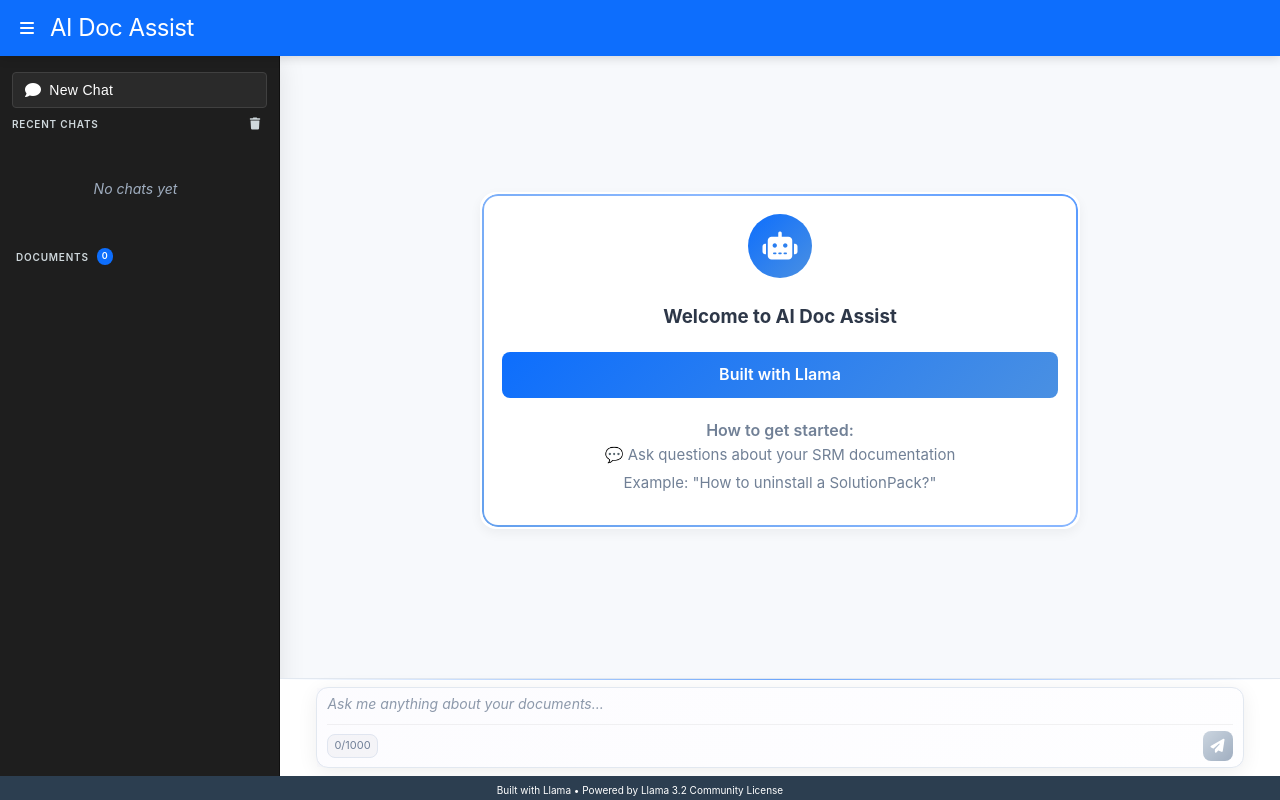
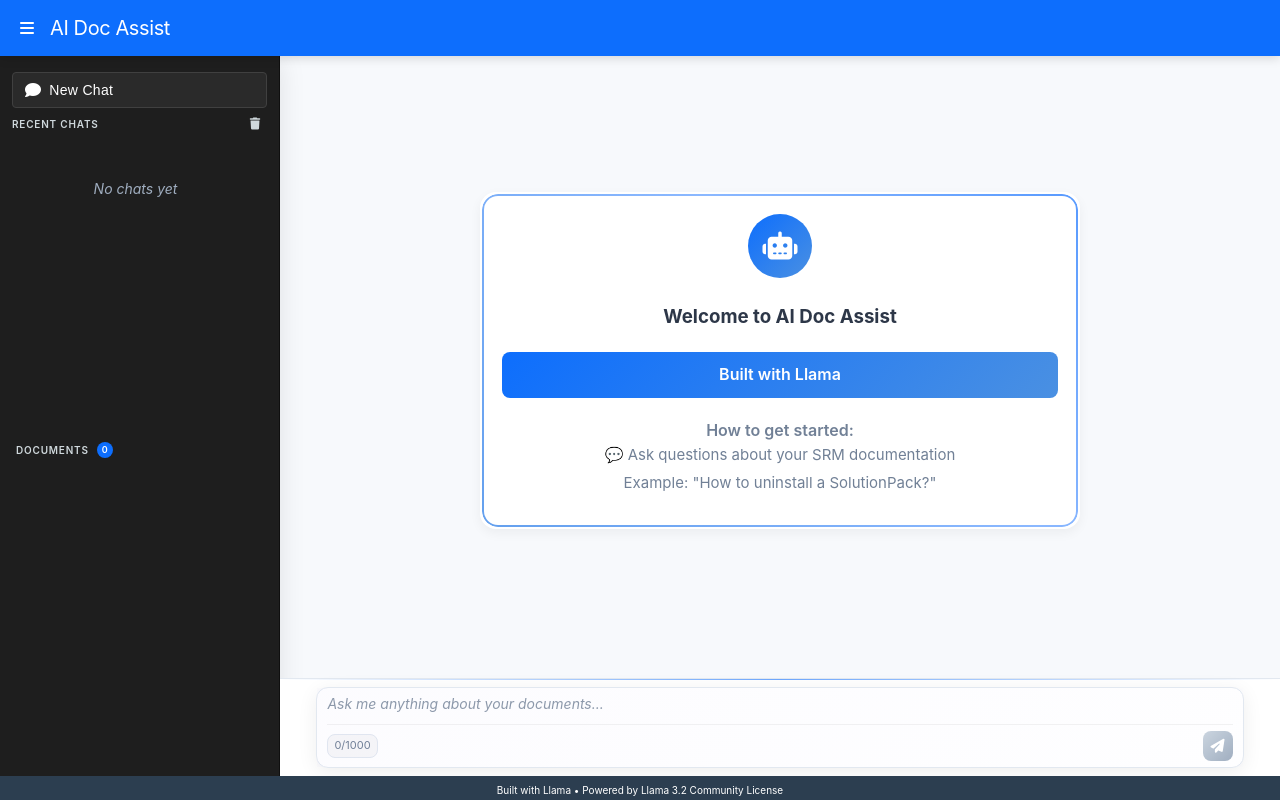
Before and after one commit to Venkatesh-108/SRM_RAG_FINAL, a FastAPI app: page / in a window 1280 px wide. Run offline with FastAPI, Linux system fonts and the light colour scheme; data that the repository does not hold is empty; some libraries are stand-ins or nearby versions.

Commit message:
Refactor CSS styles for sidebar and typography adjustments
- Decreased font size for the topbar brand name for improved hierarchy.
- Enhanced sidebar layout to allow the last section to expand and fill remaining space.
- Updated documents section to take remaining height and adjusted overflow properties for better content display.
- Standardized chat and document list styles for consistent spacing and layout.

```diff
--- a/templates/static/css/style.css
+++ b/templates/static/css/style.css
@@ -94,7 +94,7 @@
 }
 
 .topbar .brand .brand-name {
-    font-size: 24px;
+    font-size: 20px;
     font-weight: 400;
     letter-spacing: -0.02em;
     font-family: -apple-system, BlinkMacSystemFont, 'Segoe UI', 'Roboto', 'Oxygen', 'Ubuntu', 'Cantarell', 'Fira Sans', 'Droid Sans', 'Helvetica Neue', sans-serif;
@@ -385,6 +385,14 @@
     margin-bottom: 4px;
 }
 
+/* Make the last section (documents) expand to fill remaining space */
+.sidebar-section:last-child {
+    flex: 1;
+    display: flex;
+    flex-direction: column;
+    min-height: 0;
+}
+
 /* New Chat section - keep original size */
 .sidebar-section:first-child {
     flex-shrink: 0;
@@ -398,12 +406,13 @@
     overflow-y: auto;
 }
 
-/* Documents section - more height */
+/* Documents section - take remaining height */
 .sidebar-section:nth-child(3) {
     display: flex;
     flex-direction: column;
-    max-height: 30vh;
-    overflow-y: auto;
+    flex: 1;
+    min-height: 0;
+    overflow: hidden;
 }
 .section-header {
     display: flex;
@@ -640,7 +649,12 @@
     overflow-y: auto;
     padding-right: 8px;
     min-height: 0; /* Allow to shrink */
-    max-height: calc(30vh - 60px); /* Account for header height */
+}
+
+.chat-list, .doc-list {
+    display: flex;
+    flex-direction: column;
+    gap: 2px;
 }
 
 .doc-list {
@@ -648,13 +662,7 @@
     overflow-y: auto;
     padding-right: 8px;
     min-height: 0; /* Allow to shrink */
-    max-height: calc(30vh - 60px); /* Account for header height */
-}
-
-.chat-list, .doc-list {
-    display: flex;
-    flex-direction: column;
-    gap: 2px;
+    max-height: 100%; /* Ensure it doesn't exceed parent */
 }
 .chat-item {
     display: flex;
@@ -1957,7 +1965,7 @@
     }
 
     .topbar .brand .brand-name {
-        font-size: 20px;
+        font-size: 18px;
         font-weight: 800;
         letter-spacing: -0.02em;
         font-family: -apple-system, BlinkMacSystemFont, 'Segoe UI', 'Roboto', 'Oxygen', 'Ubuntu', 'Cantarell', 'Fira Sans', 'Droid Sans', 'Helvetica Neue', sans-serif;
```
